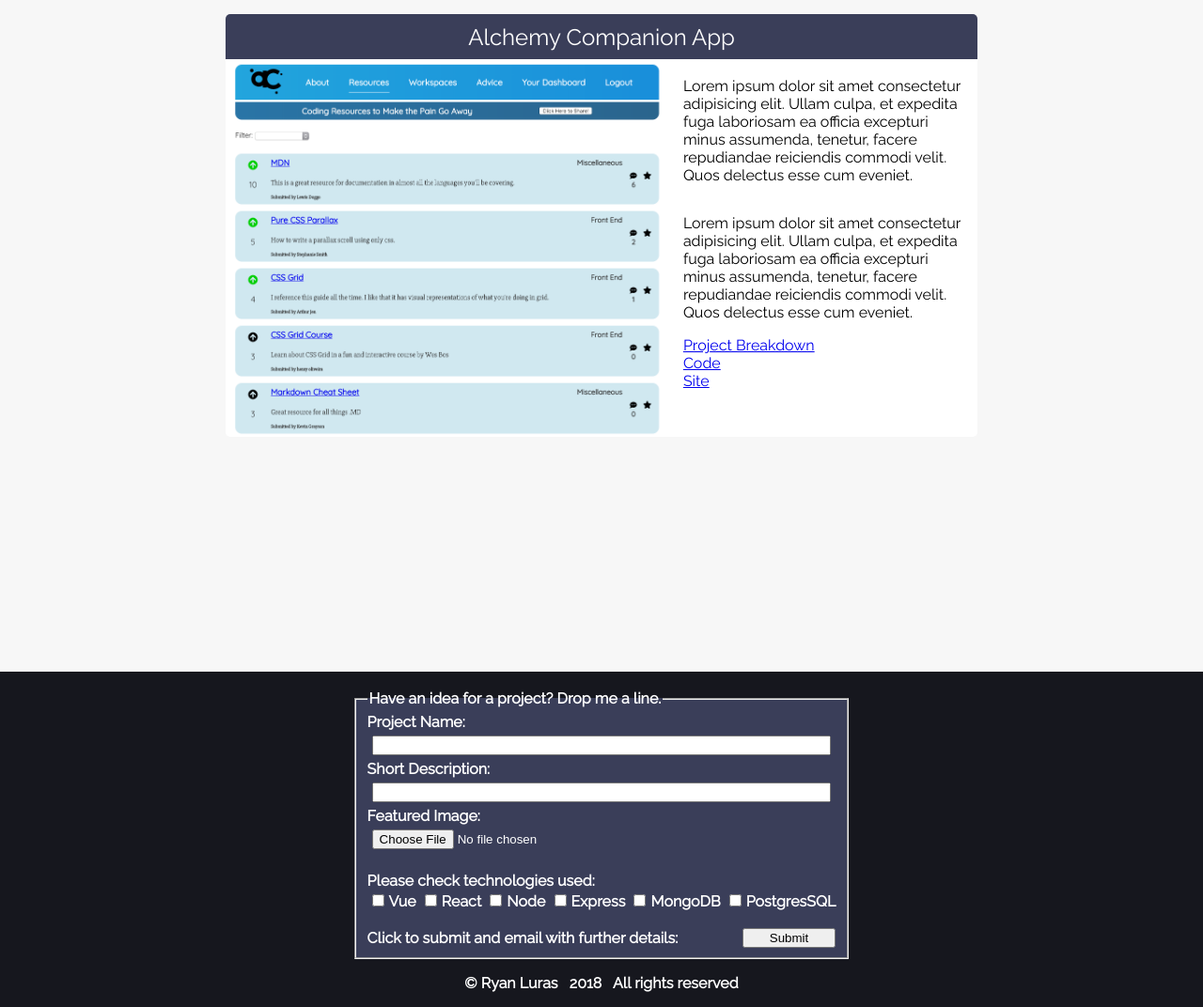
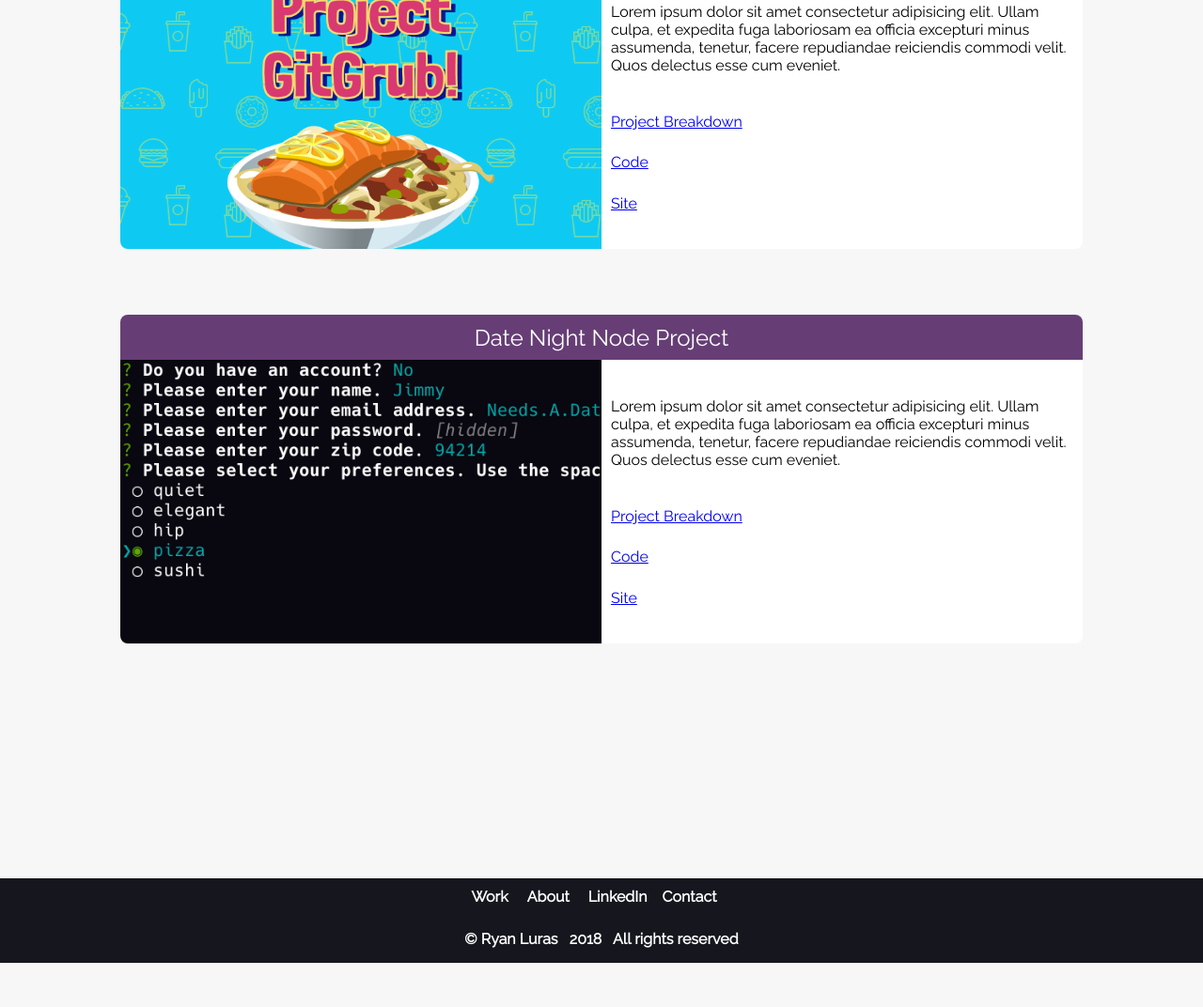
Before and after one commit to RyLuras/css-portfolio, a website: page index.html in a window 1280 px wide. Shown: the part 905-1977 px from the top of the page at 94% size. After the commit the page ends 1930 px from the top, so only its background shows below. Drawn offline with Linux system fonts and the light colour scheme.

Commit message:
front page styling done

```diff
--- a/css/main.css
+++ b/css/main.css
@@ -1,4 +1,5 @@
 $nav: #16171e;
+$card-header: #663e75;
 $nav-hover: #3a3e59;
 $card-background: #FFFFFF;
 
@@ -11,8 +12,7 @@ body {
   grid-template-columns: 1fr 1fr 1fr;
   grid-template-areas: "header header header"
                       "splash splash splash"
-                      "card card card"
-                      "card2 card2 card2"
+                      "cards cards cards"
                       "footer footer footer";
 }
 header {
@@ -43,14 +43,13 @@ header {
   }
 }
 .card-grid {
-    margin: 0 auto;
-    grid-area: card;
+    grid-area: cards;
 }
 .typing-parent {
   width: auto;
 }
 .typing  {
-    font-size: 1em;
+    font-size: .9em;
     overflow: hidden;
     border-right: .15em solid #FFF;
     white-space: nowrap;
@@ -100,15 +99,16 @@ header {
     text-decoration: none;
   }
 }
-.card, .card2 {
+.card, .card2, .card3 {
   animation: fadein 3.5s;
-  border-radius: 5px 5px 5px 5px;
+  border-radius: 8px 8px 8px 8px;
+  margin:auto;
   margin-top: -80px;
   margin-bottom: 150px;
   transition: 0.3s;
   background-color: $card-background;
-  width: 800px;
-  height: 450px;
+  width: 80%;
+  height: 350px;
   display: grid;
   grid-template-columns: 1fr 1fr;
   grid-template-areas: "card-header card-header"
@@ -116,13 +116,18 @@ header {
 }
 
 .card-image {
-    grid-area: card-image;
-    height: 400px;
-    border-radius: 5px 5px 5px 5px;
+  grid-area: card-image;
+  align-content: center;
+  width: auto;
+  overflow: hidden;
+  border-radius: 0px 0px 0px 8px;
+  img {
+    width: 100%;
+  }
   }
 
 .card-header {
-  border-radius: 5px 5px 0px 0px;
+  border-radius: 8px 8px 0px 0px;
   grid-area: card-header;
   display: flex;
   align-items: center;
@@ -130,18 +135,21 @@ header {
   width: 100%;
   height: 2em;
   font-size: 1.5em;
-  background-color: $nav-hover;
+  background-color: $card-header;
   color: #fff;
 }
 
-.card:hover, .card2:hover {
+.card:hover, .card2:hover, .card3:hover {
   box-shadow: 0 8px 16px 0 $nav;
 }
 
 .card-container {
-  padding: 2px 16px;
   display: flex;
+  margin-left: 10px;
   flex-direction: column;
+  justify-content: space-evenly;
+  width: 95%;
+  height: 95%;
 }
 
 footer {
@@ -150,16 +158,7 @@ footer {
   margin-top: 100px;
   width: 100vw;
 }
-fieldset {
-  display: flex;
-  flex-direction: column;
-  color: #fff;
-  background: $nav-hover;
-  button {
-    margin-top: -1.5em;
-    margin-left: 80%;
-  }
-}
+
 .footer-content {
   display: flex;
   font-weight: bold;
@@ -167,15 +166,37 @@ fieldset {
   align-items: center;
   justify-content: center;
   background-color: $nav;
-  input {
-    margin: 5px;
-  }
   p {
     text-align: center;
     color: #fff;
   }
 }
-
+.footer-links {
+  display: flex;
+  flex-direction: row;
+   align-items: center;
+  justify-content: center;
+   a {
+    font-weight: bold;
+    padding: 10px 10px;
+    background: $nav;
+    width: 25%;
+    text-align: center;
+    color: #fff;
+    text-decoration: none;
+  }
+  button {
+    background: none;
+    text-align: center;
+    color: #fff;
+	  border: none;
+    margin-right: 20px;
+	  font-family: 'Raleway', sans-serif;
+    font-size: 1em;
+	  cursor: pointer;
+    font-weight: bold;
+  }
+}
 
 @media screen and (max-width: 800px) {
   .typing {
@@ -194,6 +215,8 @@ fieldset {
       margin-top: 25px;
     }
   }
+
+
   .menu-content {
     display: flex;
     flex-direction: row;
@@ -201,10 +224,7 @@ fieldset {
       padding: 10px 0;
     }
   }
-  .footer-content {
-    display: none;
-  }
-  .card, .card2 {
+  .card, .card2, .card3 {
     animation: none;
     border-radius: 0px 0px 0px 0px;
     margin-top: 0px;
@@ -212,9 +232,18 @@ fieldset {
     height: auto;
     display: flex;
     flex-direction: column;
+    box-shadow: 0 8px 16px 0 $nav;
     margin-bottom: 40px;
+    img {
+      object-fit: cover;
+      object-position: top;
+    }
   }
   .card-header {
     border-radius: 0px 0px 0px 0px;
   }
+  .card-image {
+    height: 250px;
+    border-radius: 0px 0px 0px 0px;
+  }
 }
--- a/index.html
+++ b/index.html
@@ -22,15 +22,16 @@
     </header>
     <section class="splash-grid">
         <div class="typing-parent">
-            <p class="typing">Software Devloper with a witty headline.</p>
+            <p class="typing">Another Dev with a witty headline.</p>
         </div>
     </section>
     <section class="card-grid">
         <div class="card">
-            <span class="card-header">Alchemy Companion App</span>
-            <img src="./assets/bootcamp.png" class="card-image" alt="project image">
+            <span class="card-header">Alchemy Companion Full-Stack App</span>
+            <div class="card-image">
+            <img src="./assets/bootcamp.png" alt="project image">
+            </div>
             <div class="card-container">
-                <p>Lorem ipsum dolor sit amet consectetur adipisicing elit. Ullam culpa, et expedita fuga laboriosam ea officia excepturi minus assumenda, tenetur, facere repudiandae reiciendis commodi velit. Quos delectus esse cum eveniet.</p>
                 <p>Lorem ipsum dolor sit amet consectetur adipisicing elit. Ullam culpa, et expedita fuga laboriosam ea officia excepturi minus assumenda, tenetur, facere repudiandae reiciendis commodi velit. Quos delectus esse cum eveniet.</p>
                 <a href="#">Project Breakdown</a>
                 <a href="#">Code</a>
@@ -38,48 +39,40 @@
             </div>
         </div>
         <div class="card2">
-            <span class="card-header">Alchemy Companion App</span>
-            <img src="./assets/bootcamp.png" class="card-image" alt="project image">
+            <span class="card-header">Git Grub Vanilla JS Project</span>
+            <div class="card-image">
+            <img src="./assets/gitgrub.png" alt="project image">
+            </div>
             <div class="card-container">
-                <p>Lorem ipsum dolor sit amet consectetur adipisicing elit. Ullam culpa, et expedita fuga laboriosam ea officia excepturi minus assumenda, tenetur, facere repudiandae reiciendis commodi velit. Quos delectus esse cum eveniet.</p>
                 <p>Lorem ipsum dolor sit amet consectetur adipisicing elit. Ullam culpa, et expedita fuga laboriosam ea officia excepturi minus assumenda, tenetur, facere repudiandae reiciendis commodi velit. Quos delectus esse cum eveniet.</p>
                 <a href="#">Project Breakdown</a>
                 <a href="#">Code</a>
                 <a href="#">Site</a>
             </div>
         </div>
+        <div class="card3">
+                <span class="card-header">Date Night Node Project</span>
+                <div class="card-image">
+                    <img src="./assets/date-night.png" alt="project image">
+                </div>
+                    <div class="card-container">
+                    <p>Lorem ipsum dolor sit amet consectetur adipisicing elit. Ullam culpa, et expedita fuga laboriosam ea officia excepturi minus assumenda, tenetur, facere repudiandae reiciendis commodi velit. Quos delectus esse cum eveniet.</p>
+                    <a href="#">Project Breakdown</a>
+                    <a href="#">Code</a>
+                    <a href="#">Site</a>
+                </div>
+            </div>
     </section>
 
     <footer>
         <nav>
             <div class="footer-content">
-                <br>
-                <form id="contact-form" action="mailto:ryanluras@gmail.com" enctype="text/plain">
-                    <fieldset>
-                        <legend>
-                            Have an idea for a project? Drop me a line.
-                        </legend>
-                        Project Name:
-                        <input required type="text" tabindex="1">
-                        Short Description:
-                        <input required type="text" tabindex="2">
-                        Featured Image:
-                        <input type="file" id="file-input" accept=".jpg,.png,.pdf">
-                        <br>
-                        Please check technologies used:
-                        <div class="check-boxes">
-                        <input type="checkbox" value="Vue">Vue
-                        <input type="checkbox" value="React">React
-                        <input type="checkbox" value="Node">Node
-                        <input type="checkbox" value="Express">Express
-                        <input type="checkbox" value="MongoDB">MongoDB
-                        <input type="checkbox" value="PostgresSQL">PostgresSQL
-                        </div>
-                        <br>
-                        Click to submit and email with further details:
-                        <button tabindex="4 name="submit" type="submit" id="contact-submit">Submit</button>
-                    </fieldset>
-                </form>
+                <div class="footer-links">
+                    <a href="#">Work</a>
+                    <a href="#">About</a>
+                    <a href="#">LinkedIn</a>
+                    <form action="mailto:ryanluras@gmail.com"><button>Contact</button></form>
+                </div>
                 <p>© Ryan Luras &nbsp 2018 &nbsp All rights reserved</p>
             </div>
         </nav>
```
Also changed, not shown: assets/date-night.png (added), assets/gitgrub.png (added), build/css/main.css.
